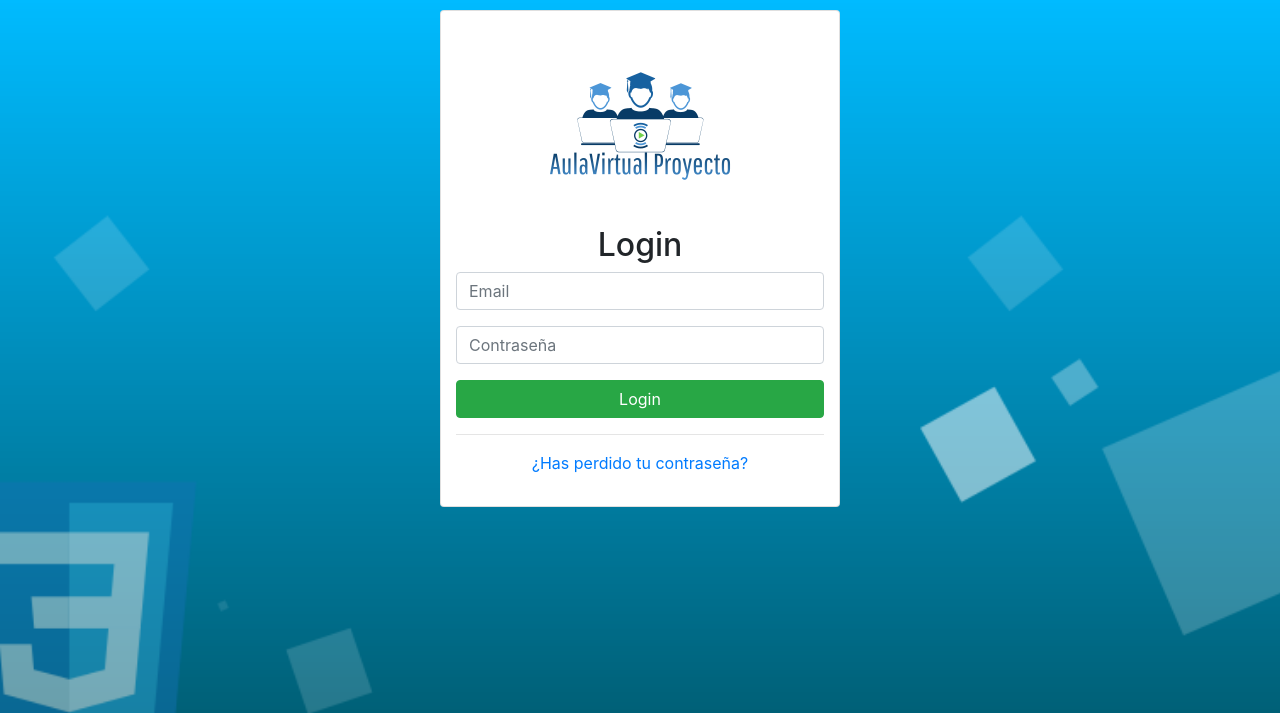
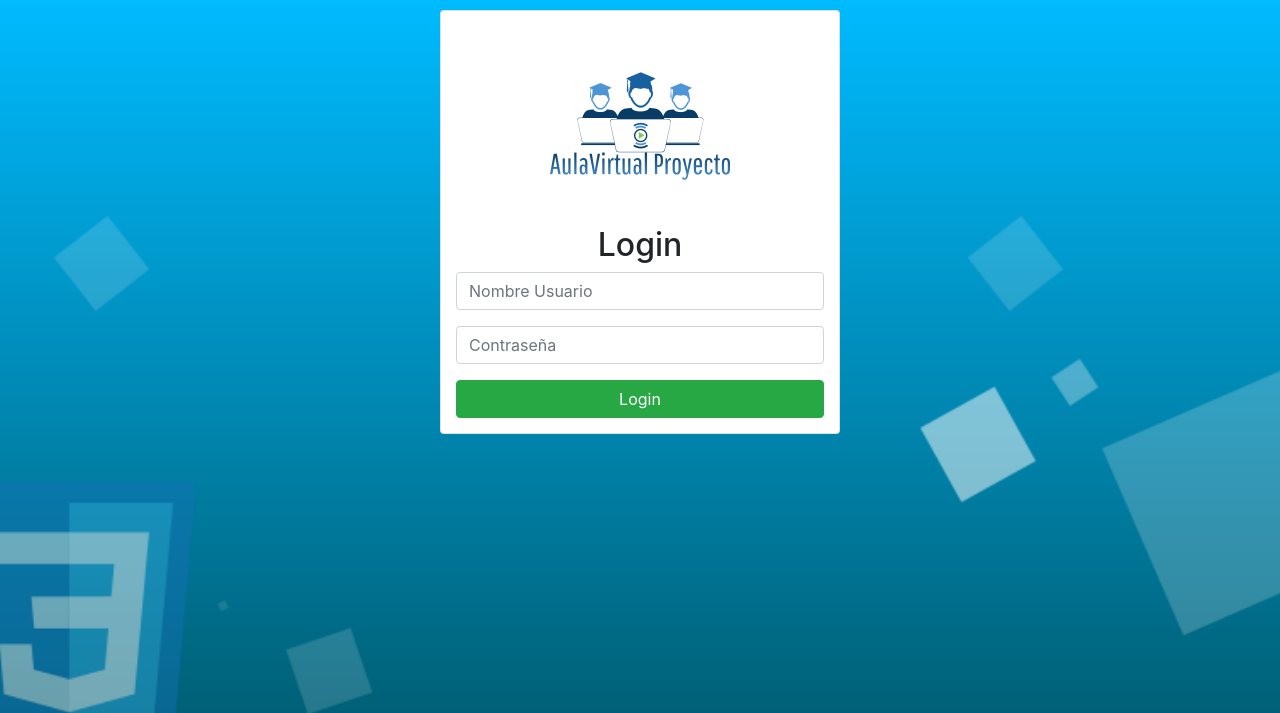
Before and after one commit to Miguel14-git/Proyecto_Fin_De_Grado_DAW, a PHP site: page /Login.php in a window 1280 px wide. Shown: the top 713 px of the page. Run offline with PHP 8.4, Linux system fonts and the light colour scheme.

Commit message:
Página de Inicio de Sesión

```diff
--- a/Login.php
+++ b/Login.php
@@ -10,12 +10,12 @@
 
 			if(!empty($_POST))
 			{
-				$usuario = mysqli_real_escape_string($mysqli,$_POST['Email']);
+				$usuario = mysqli_real_escape_string($mysqli,$_POST['Usuario']);
 				$password = mysqli_real_escape_string($mysqli,$_POST['Contraseña']);
 				$error = '';
 
 
-				$sql = "SELECT Id_Profesor, Nombre, Apellido1,Email, Nom_Usu, Contraseña FROM Profesores WHERE Email = '$usuario' AND Contraseña = '$password'";
+				$sql = "SELECT Id_Profesor, Nombre, Apellido1,Email, Nom_Usu, Contraseña FROM Profesores WHERE Nom_Usu = '$usuario' AND Contraseña = '$password'";
 				$result=$mysqli->query($sql);
 				$rows = $result->num_rows;
 
@@ -56,7 +56,7 @@
 
                         <form action="<?php $_SERVER['PHP_SELF']; ?>" method="post">
                             <div class="form-group">
-                                <input type="email" class="form-control input-lg" name="Email" placeholder="Email" required>
+                                <input type="text" class="form-control input-lg" name="Usuario" placeholder="Nombre Usuario" required>
                             </div>
                             <div class="form-group">
                                 <input type="password" class="form-control input-lg" name="Contraseña" placeholder="Contraseña" required>
@@ -64,19 +64,7 @@
                                 <button type="submit" class="btn btn-success btn-block">Login</button>
                         </form>
 
-                            <hr>
 
-                        <p><a href="#showForm" data-toggle="collapse" aria-expanded="false" aria-controls="collapse">¿Has perdido tu contraseña?</a></p>
-							<div class="collapse" id="showForm">
-								<div class='well'>
-									<form action="password-recovery.php" method="post">
-										<div class="form-group">
-											<input type="email" class="form-control" name="email" placeholder="Enter the email associated with the password." required>
-										</div>
-										<button type="submit" class="btn btn-dark">Restablecer Contraseña</button>
-									</form>
-								</div>
-							</div>
                     </div>
                 </div>
             </div>
```
